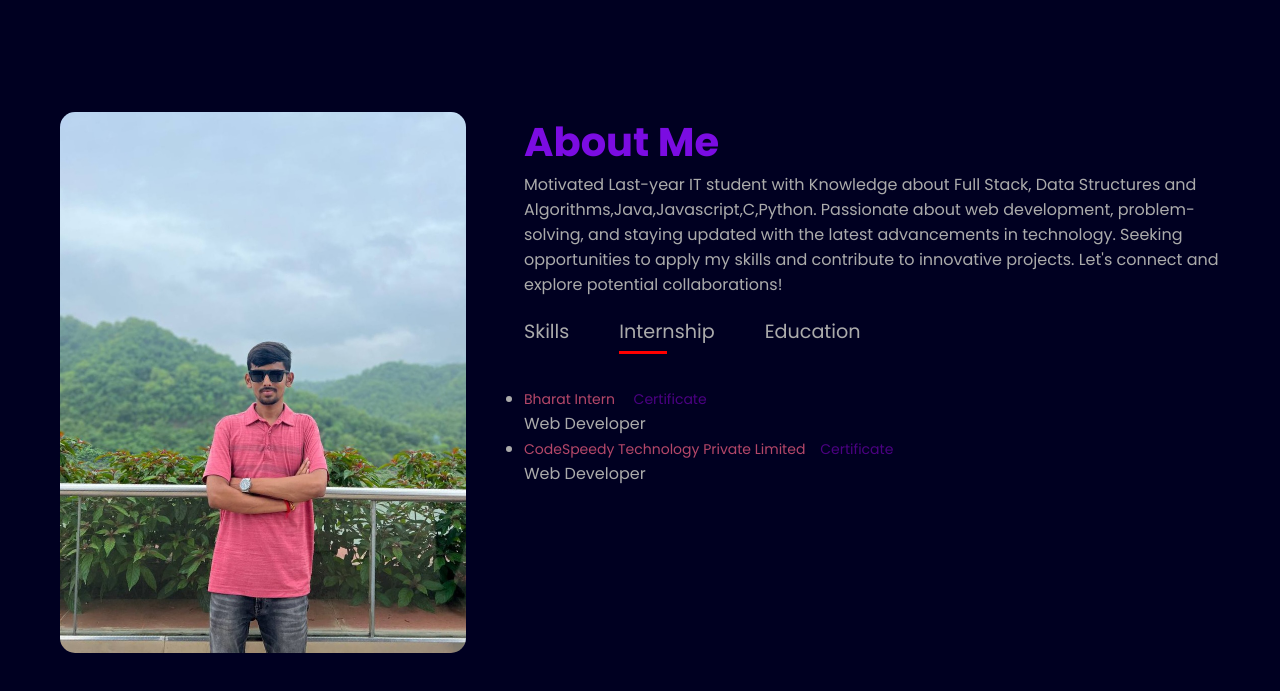
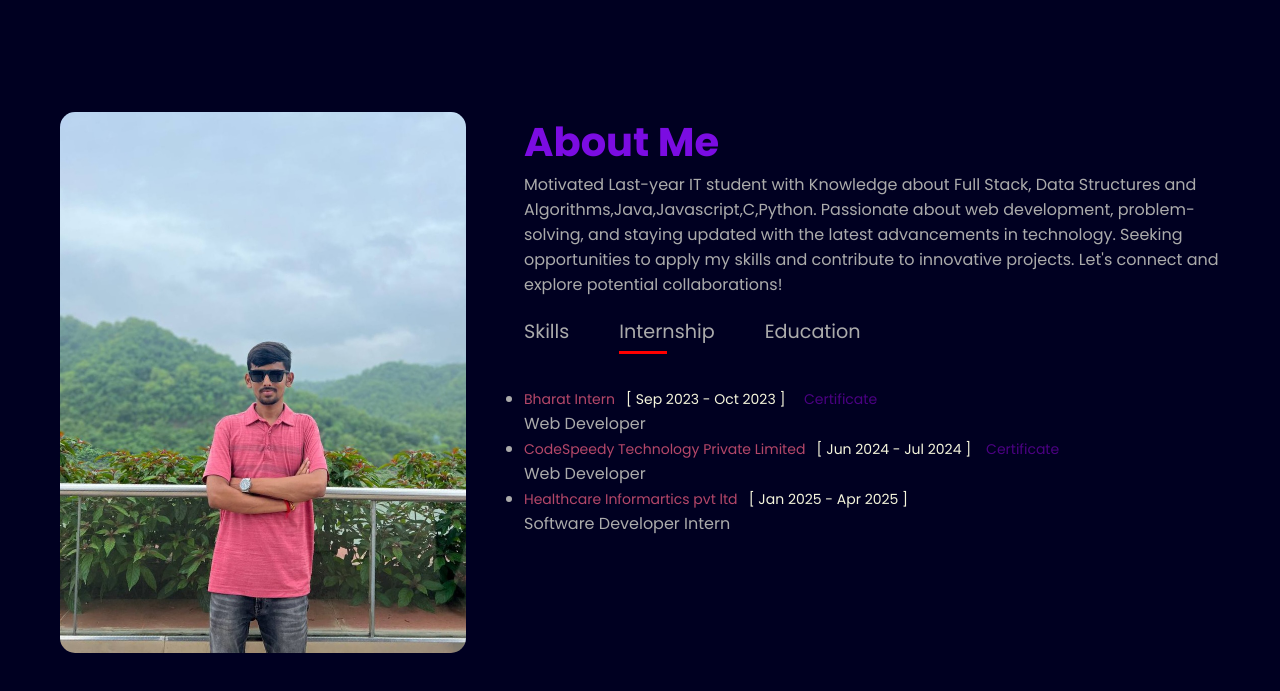
Before and after one commit to Aayush1911/Portfolio-Website, a plain HTML site: page index.html in a window 1280 px wide. Both pictures are taken after a click on the element "Internship". Shown: the part 923-1614 px from the top of the page. Drawn offline with nearby package versions, Linux system fonts and the light colour scheme.

Commit message:
add internship

```diff
--- a/index.html
+++ b/index.html
@@ -65,8 +65,8 @@
                         </div>
                         <div class="tab-contents active-tab" id="skills">
                             <ul>
-                                <li><span>Programming</span><br>❖ C | Java | Python | JavaScript | DSA</li>
-                                <li><span>Library/Frameworks </span><br>❖ ReactJS | NextJS | ExpressJS | TailwindCSS |Bootstrap</li>
+                                <li><span>Programming</span><br>❖ C | Java | Python | JavaScript | C#</li>
+                                <li><span>Library/Frameworks </span><br>❖ ReactJS | NextJS | ExpressJS | TailwindCSS | Bootstrap</li>
                                 <li><span>Tools </span><br>❖ NodeJS | MongoDB | SQL | Git</li>
                                 <li><span>Platforms </span><br>❖ Github | Netlify | Vercel | GFG | Leetcode</li>
                                 <li><span>Soft Skills </span><br>❖ Problem-Solving | Leadership | Teamwork | Creativity</li>
@@ -74,8 +74,9 @@
                         </div>
                         <div class="tab-contents" id="internship">
                             <ul>
-                                <li><span>Bharat Intern  &nbsp &nbsp <span> <a href="https://drive.google.com/file/d/1Aq2b8Rn2cQE8z-NptvC9etO-Lcv8zecb/view?usp=drive_link">Certificate</a></span></span><br>Web Developer </li>
-                                <li><span>CodeSpeedy Technology Private Limited  &nbsp &nbsp<span><a href="https://drive.google.com/file/d/1wC0me3SXT9lAfkDRINd6_4CkCuSsmbvD/view?usp=drive_link">Certificate</a></span></span><br>Web Developer</li>
+                                <li><span>Bharat Intern &nbsp <span style="color:beige;">[ Sep 2023 - Oct 2023 ]</span>  &nbsp &nbsp <span> <a href="https://drive.google.com/file/d/1Aq2b8Rn2cQE8z-NptvC9etO-Lcv8zecb/view?usp=drive_link">Certificate</a></span></span><br>Web Developer </li>
+                                <li><span>CodeSpeedy Technology Private Limited &nbsp <span style="color: beige;">[ Jun 2024 - Jul 2024 ]</span>  &nbsp &nbsp<span><a href="https://drive.google.com/file/d/1wC0me3SXT9lAfkDRINd6_4CkCuSsmbvD/view?usp=drive_link">Certificate</a></span></span><br>Web Developer</li>
+                                <li><span>Healthcare Informartics pvt ltd &nbsp <span style="color: beige;">[ Jan 2025 - Apr 2025 ]</span>  &nbsp &nbsp<span></span></span><br>Software Developer Intern</li>
                             </ul>
                         </div>
                         <div class="tab-contents" id="education">
```
